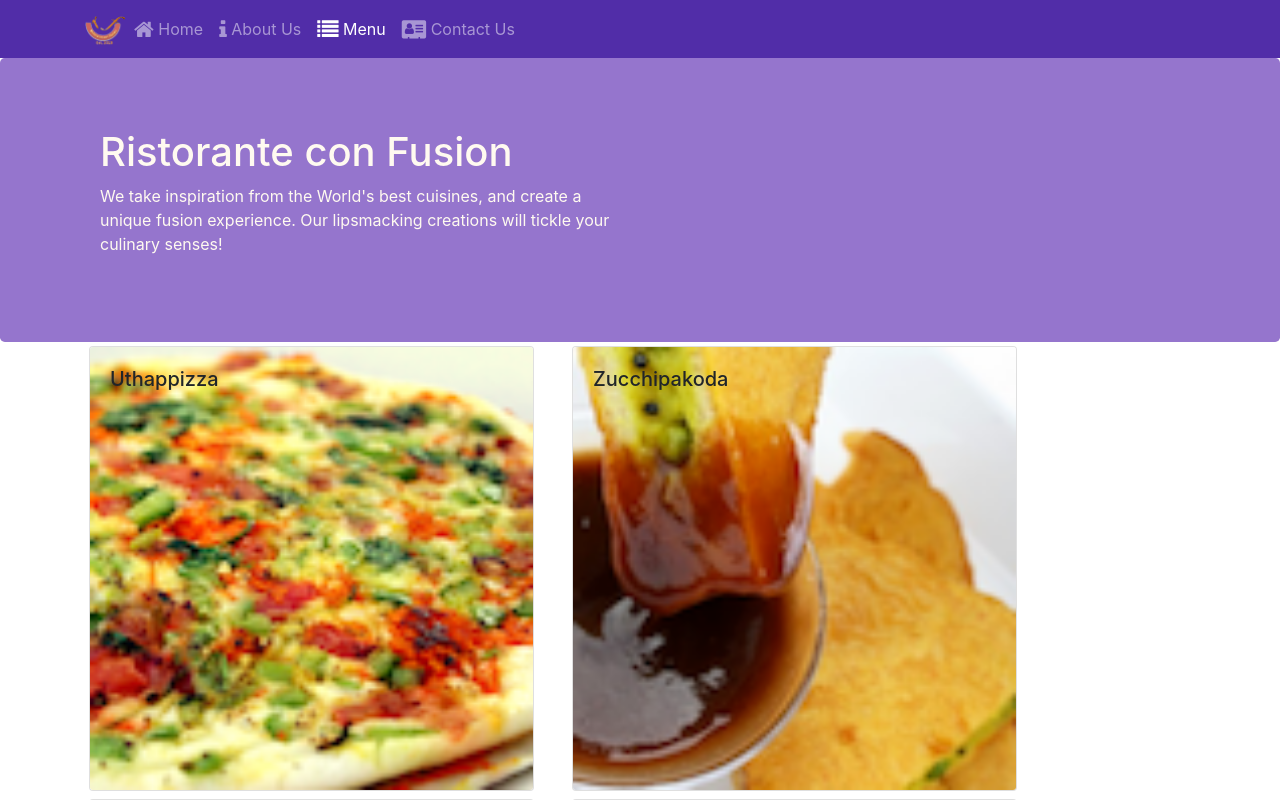
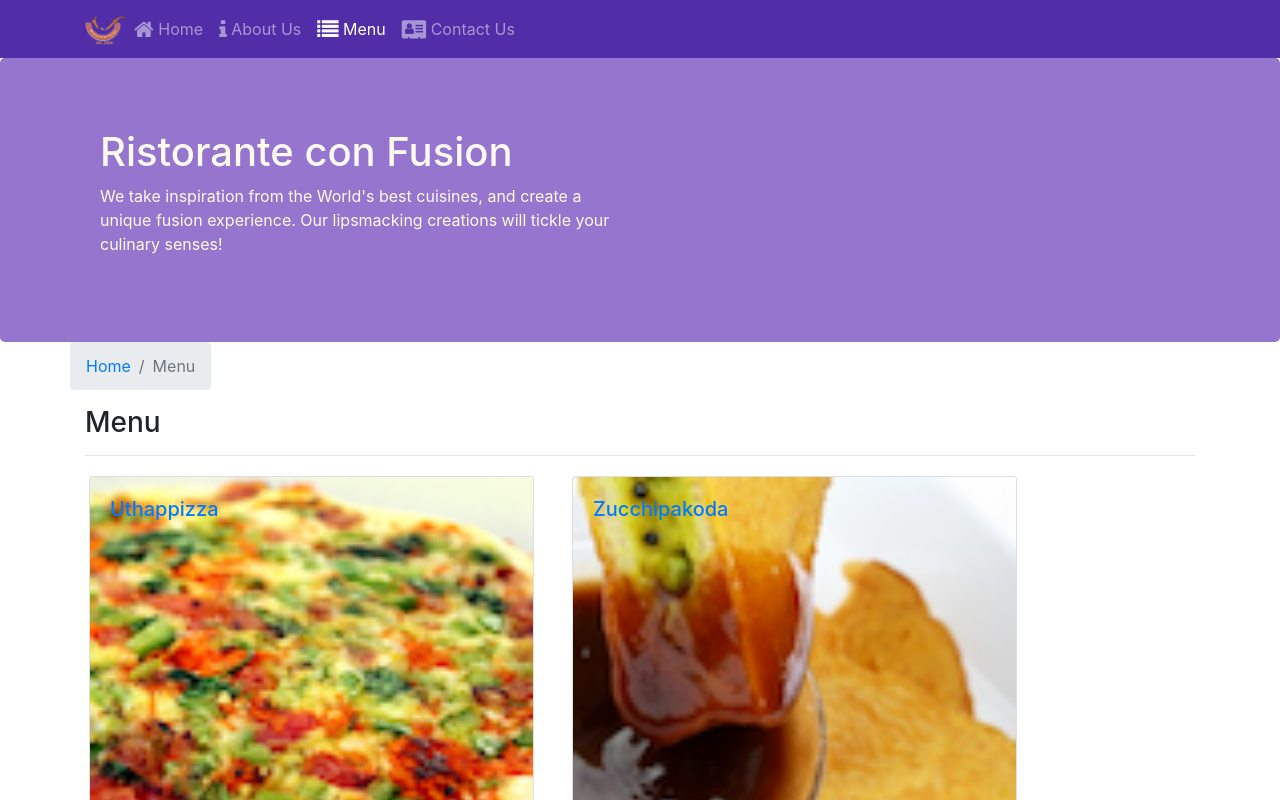
Before and after one commit to Chi-Chu319/conFusion_React, a React (Create React App) app: page /menu in a window 1280 px wide. Shown: the top 800 px of the page. Built offline with nearby package versions, Linux system fonts and the light colour scheme.

Commit message:
dishDetail Component added to the main component. Breadcrumb added for each page

```diff
--- a/src/Components/ContactComponent.js
+++ b/src/Components/ContactComponent.js
@@ -1,8 +1,20 @@
 import React from 'react';
+import {Breadcrumb, BreadcrumbItem} from 'reactstrap'
+import {Link} from 'react-router-dom'
 
 function Contact(props) {
     return(
         <div className="container">
+            <div className="row">
+                <Breadcrumb>
+                    <BreadcrumbItem><Link to="/home">Home</Link></BreadcrumbItem>
+                    <BreadcrumbItem active>Contact us</BreadcrumbItem>
+                </Breadcrumb>
+                <div className="col-12">
+                    <h3>Contact us</h3>
+                    <hr />
+                </div>
+            </div>
             <div className="row row-content">
                 <div className="col-12">
                 <h3>Location Information</h3>
--- a/src/Components/DishDetailComponent.js
+++ b/src/Components/DishDetailComponent.js
@@ -1,7 +1,7 @@
 import React from 'react';
 import { Card, CardImg, CardText, CardBody,
-    CardTitle, ListGroupItem, ListGroup} from "reactstrap";
-
+    CardTitle, ListGroupItem, ListGroup, Breadcrumb, BreadcrumbItem} from "reactstrap";
+import {Link} from "react-router-dom";
 
 // {props} This is called a "destructuring". Actually,
 // you're passing an object as an argument to the function, but the destructuring uses only the named properties of the object.
@@ -63,14 +63,26 @@ function monthFormat(date){
 }
 
 const DishDetail = (props) => {
+    console.log(props.comments)
     return (
         <div className="container">
+            <div className="row">
+                <Breadcrumb>
+                    <BreadcrumbItem><Link to="/home">Home</Link></BreadcrumbItem>
+                    <BreadcrumbItem><Link to="/menu">Menu</Link></BreadcrumbItem>
+                    <BreadcrumbItem active>{props.dish.name}</BreadcrumbItem>
+                </Breadcrumb>
+                <div className="col-12">
+                    <h3>{props.dish.name}</h3>
+                    <hr />
+                </div>
+            </div>
             <div className="row">
                 <div className="col-12 col-md-5 m-1">
                     <RenderDish dish = {props.dish}/>
                 </div>
                 <div className="col-12 col-md-5 m-1">
-                    <RenderComment comments = {props.dish==null ? null:props.dish.comments}/>
+                    <RenderComment comments = {props.comments}/>
                 </div>
             </div>
         </div>
--- a/src/Components/MainComponent.js
+++ b/src/Components/MainComponent.js
@@ -9,6 +9,7 @@ import Footer from './FooterComponent';
 import Home from './HomeComponent'
 import Menu from "./MenuComponent";
 import Contact from './ContactComponent'
+import DishDetail from './DishDetailComponent';
 
 
 class Main extends Component{
@@ -34,6 +35,16 @@ class Main extends Component{
                 />
           )
       }
+
+      const DishWithId = ({match}) =>{
+          var dishIdInt = parseInt(match.params.dishId);
+          return (
+            <DishDetail
+            dish = {this.state.dishes.filter((dish) => dish.id === dishIdInt)[0]}
+            comments = {this.state.comments.filter((c) => c.dishId === dishIdInt)}
+            />
+          );
+      }
     return(
       <div>
           {/* header and footer will be applied to every page of the application */}
@@ -50,6 +61,7 @@ class Main extends Component{
             <Route path="/home" component={HomePage} />
             {/* exact to avoid partial match */}
             <Route exact path="/menu" component={() => <Menu dishes ={this.state.dishes} />} />
+            <Route path="/menu/:dishId" component={DishWithId} />
             <Route exact path="/contactus" component={Contact} />
             {/* set the default path if there is no match */}
             <Redirect to="home" />
--- a/src/Components/MenuComponent.js
+++ b/src/Components/MenuComponent.js
@@ -1,32 +1,35 @@
 import React from 'react';
-import { Card, CardImg, CardImgOverlay, CardTitle } from "reactstrap";
+import { Link } from 'react-router-dom';
+import { Breadcrumb, BreadcrumbItem, Card, CardImg, CardImgOverlay, CardTitle } from "reactstrap";
 
 
 
 
 // this function takes in a json object and can be accessed by <methodName param={} />
-function RenderMenuItem ({dish, onClick}) {
+function RenderMenuItem ({dish}) {
     return(
         <div>
             {/* onclick here takes a function reference a callback or function definition */}
-            <Card onClick={()=>onClick(dish.id)}>
+            <Card>
+                <Link to={`/menu/${dish.id}`}>
                 <CardImg width="100%" src={dish.image} alt={dish.name} />
                 <CardImgOverlay>
                     <CardTitle>{dish.name}</CardTitle>
                 </CardImgOverlay>
+                </Link>
             </Card>
         </div>
     );
 }
 
 
-const Menu = (props) => {
+const Menu = ({dishes}) => {
 
     // dishes onClick
-    const menu = props.dishes.map((dish)=>{
+    const menu = dishes.map((dish)=>{
             return(
                 <div key={dish.id} className="col-12 col-md-5 m-1">
-                    <RenderMenuItem dish={dish} onClick={props.onClick}/>
+                    <RenderMenuItem dish={dish}/>
                 </div>
             );
         }
@@ -34,6 +37,17 @@ const Menu = (props) => {
 
     return(
         <div className="container">
+            {/* breadcrumb */}
+            <div className="row">
+                <Breadcrumb>
+                    <BreadcrumbItem><Link to="/home">Home</Link></BreadcrumbItem>
+                    <BreadcrumbItem active>Menu</BreadcrumbItem>
+                </Breadcrumb>
+                <div className="col-12">
+                    <h3>Menu</h3>
+                    <hr />
+                </div>
+            </div>
             <div className="row">
                 {menu}
             </div>
```
